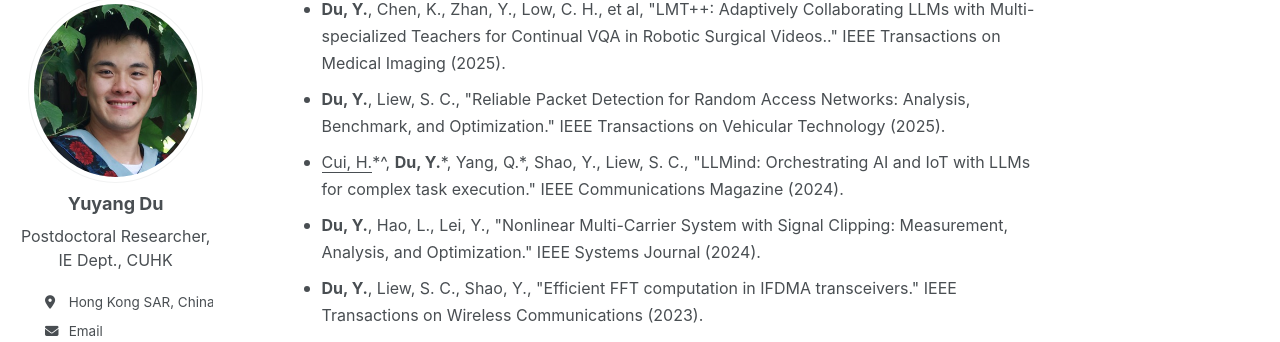
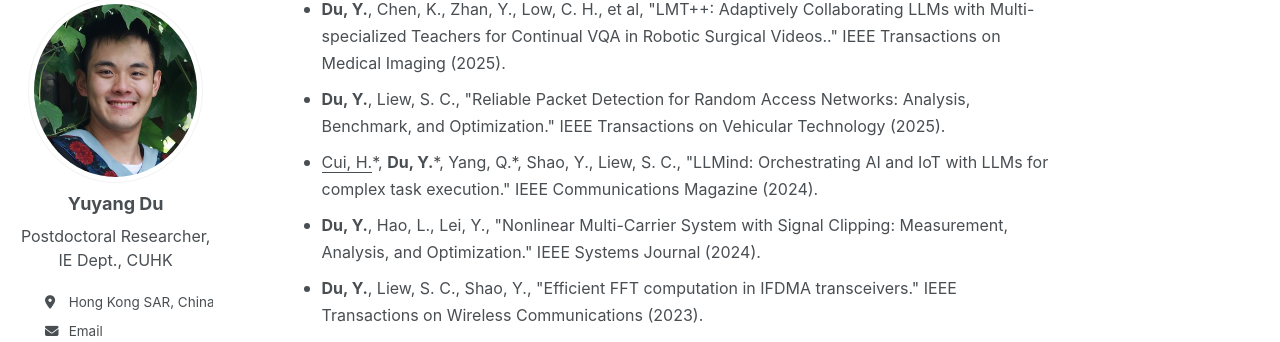
Before and after one commit to yuyangdu01/yuyangdu01.github.io, a Jekyll site: the page built from _pages/markdown.md, in a window 1280 px wide and 1400 px high, scrolled down 253 px. Shown: the part 108-450 px from the top of the window. Built offline with Jekyll 4.4.1, drawn with Linux system fonts in a browser that asks for light colours; some web fonts are replaced.

Commit message:
Update markdown.md

```diff
--- a/_pages/markdown.md
+++ b/_pages/markdown.md
@@ -13,7 +13,7 @@ List of Publications <font size=3></font><font size=1>(*equal contribution, #cor
 * <font size=3><u>Zhang, F.</u>*, <b>Du, Y.</b>*, Chen, K.*, Shao,Y., Liew, S. C., "Out-of-Distribution in Image Semantic Communication: A Solution with Multimodal Large Language Models." IEEE Transactions on Machine Learning in Communications and Networking (2025).</font>
 * <font size=3><b>Du, Y.</b>, Chen, K., Zhan, Y., Low, C. H., et al, "LMT++: Adaptively Collaborating LLMs with Multi-specialized Teachers for Continual VQA in Robotic Surgical Videos.." IEEE Transactions on Medical Imaging (2025).</font>
 * <font size=3><b>Du, Y.</b>, Liew, S. C., "Reliable Packet Detection for Random Access Networks: Analysis, Benchmark, and Optimization." IEEE Transactions on Vehicular Technology (2025).</font>
-* <font size=3><u>Cui, H.</u>*^, <b>Du, Y.</b>*, Yang, Q.*, Shao, Y., Liew, S. C., "LLMind: Orchestrating AI and IoT with LLMs for complex task execution." IEEE Communications Magazine (2024).</font>
+* <font size=3><u>Cui, H.</u>*, <b>Du, Y.</b>*, Yang, Q.*, Shao, Y., Liew, S. C., "LLMind: Orchestrating AI and IoT with LLMs for complex task execution." IEEE Communications Magazine (2024).</font>
 * <font size=3><b>Du, Y.</b>, Hao, L., Lei, Y., "Nonlinear Multi-Carrier System with Signal Clipping: Measurement, Analysis, and Optimization." IEEE Systems Journal (2024).</font>
 * <font size=3><b>Du, Y.</b>, Liew, S. C., Shao, Y., "Efficient FFT computation in IFDMA transceivers." IEEE Transactions on Wireless Communications (2023).</font>
 * <font size=3><b>Du, Y.</b>, Hao, L., Lei, Y., "SER Optimization in OFDM-IM Systems with Nonlinear Power Amplifiers." IEEE Transactions on Vehicular Technology (2023).</font>
@@ -32,6 +32,6 @@ List of Publications <font size=3></font><font size=1>(*equal contribution, #cor
 * <font size=3><b>Du, Y.</b>, Hao, L., Liu, Z., Chen, Y., Lei, Y., "Ergodic Rate Performance in Nonlinear Omnidirectional Coding MIMO-OFDM Systems." in IEEE UEMCON 2019.</font>
 
 **<font size=3>Preprints</font>**
-* <font size=3>Qi, H.*^, <b><u>Du, Y.</u></b>*, Zhang, L., Liew, S. C., Chen, K., Du, Y., "VeriRAG: A Retrieval-Augmented Framework for Automated RTL Testability Repair." arXiv:2507.15664 (2025).</font>
+* <font size=3><u>Qi, H.</u>*, <b>Du, Y.</b>*, Zhang, L., Liew, S. C., Chen, K., Du, Y., "VeriRAG: A Retrieval-Augmented Framework for Automated RTL Testability Repair." arXiv:2507.15664 (2025).</font>
 * <font size=3>Zhang, Y., Chen, X., Chen, K., <b><u>Du, Y.</u></b>#, Dang, X., et al, "The Dual-use Dilemma in LLMs: Do Empowering Ethical Capacities Make a Degraded Utility?." arXiv:2501.13952 (2025).</font>
 * <font size=3>Chen, K., Li, J., Wang, K., <b><u>Du, Y.</u></b>#, Yu, J., Lu, J., et al, " Chemist-X: Large Language Model-empowered Agent for Reaction Condition Recommendation in Chemical Synthesis." arXiv:2311.10776 (2023)</font>
```
